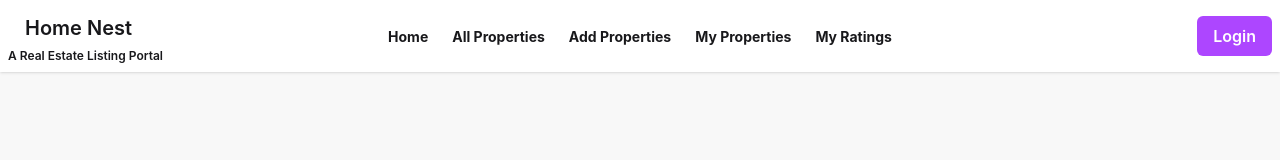
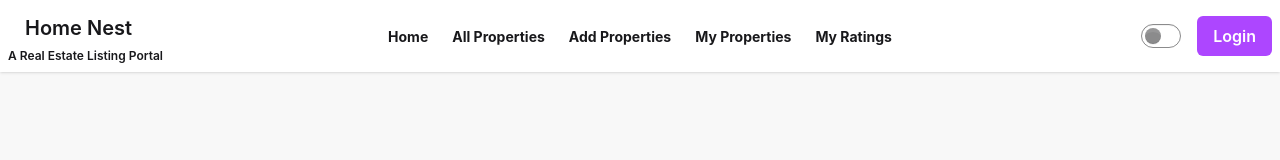
Before and after one commit to provash10/home-nest, a React (Vite) app: page /login in a window 1280 px wide. Shown: the top 160 px of the page. Built offline with nearby package versions, Linux system fonts and the light colour scheme; no server answers.

Commit message:
Dark Light Mode

```diff
--- a/index.html
+++ b/index.html
@@ -1,5 +1,5 @@
 <!doctype html>
-<html lang="en">
+<html lang="en" data-theme="light">
   <head>
     <meta charset="UTF-8" />
     <link rel="icon" type="image/svg+xml" href="/vite.svg" />
--- a/src/Components/Header/Navbar.jsx
+++ b/src/Components/Header/Navbar.jsx
@@ -1,4 +1,4 @@
-import React, { use } from 'react';
+import React, { use, useEffect, useState } from 'react';
 import { Link, NavLink } from 'react-router';
 import '../Header/Navbar.css';
 import { AuthContext } from '../../Contexts/AuthContext/AuthContext';
@@ -42,6 +42,20 @@
     </>
   )
 
+  const [theme, setTheme] = useState(localStorage.getItem('theme') || "light")
+
+  useEffect(() => {
+    const html = document.querySelector('html')
+     html.setAttribute("data-theme", theme)
+     localStorage.setItem("theme", theme)
+  }, [theme])
+
+
+  const handleTheme = (checked) => {
+    console.log(checked);
+   setTheme(checked? "dark" : "light")
+  }
+
   return (
     <div className="navbar bg-base-100 shadow-sm">
       <div className="navbar-start">
@@ -78,6 +92,12 @@
             </div>
           </div>
         )}
+            {/* dark-light */}
+             <input
+           onChange={(e)=> handleTheme(e.target.checked)}
+           type="checkbox"
+           defaultChecked={localStorage.getItem('theme') === "dark"}
+           className="toggle"/>
 
         {/* <a className="btn">Login</a> */}
         {/* <img src={userImg} alt="photo" /> */}
--- a/src/index.css
+++ b/src/index.css
@@ -1,5 +1,9 @@
 @import "tailwindcss";
-@plugin "daisyui";
+@plugin "daisyui" {
+  themes: light --default, dark --prefersdark;
+}
+
+@custom-variant dark (&:where([data-theme=dark], [data-theme=dark] *));
 
 
 @import url('https://fonts.googleapis.com/css2?family=Inter:ital,opsz,wght@0,14..32,100..900;1,14..32,100..900&display=swap');
```
